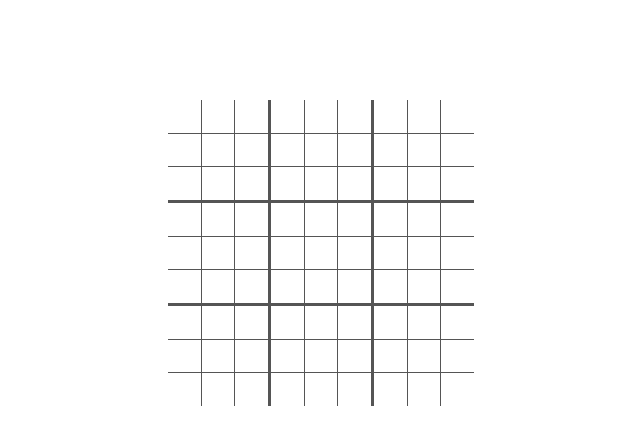
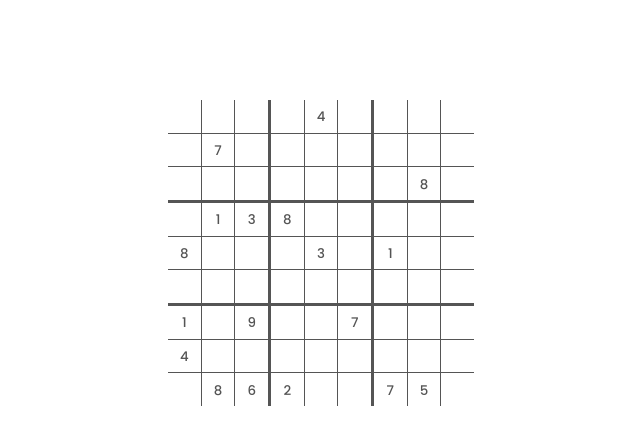
Before and after one commit to Thealekzzz/sudoku, a plain HTML site: page index.html in a window 1280 px wide. Shown: the whole page, without its empty margins (319-959 px from the left). Drawn offline with Linux system fonts and the light colour scheme.

Commit message:
generating field

```diff
--- a/index.html
+++ b/index.html
@@ -5,6 +5,8 @@
     <meta name="viewport" content="width=device-width, initial-scale=1.0">
     <title>Судоку</title>
     <link rel="stylesheet" href="style.css">
+    <link rel="preconnect" href="https://fonts.gstatic.com">
+    <link href="https://fonts.googleapis.com/css2?family=Poppins:wght@500&display=swap" rel="stylesheet">
     <script src="main.js" defer></script>
 </head>
 <body>
--- a/main.js
+++ b/main.js
@@ -2,10 +2,8 @@ let grid = document.querySelector('.grid')
 
 let bigSquare
 let smallSquare
-
-console.log('wiogho');
-
 let matrix = []
+let digits = [1,2,3,4,5,6,7,8,9]
 
 
 for(let i = 0; i < 9; i++) {
@@ -24,13 +22,10 @@ for(let i = 0; i < 9; i++) {
 
 let smalls = document.querySelectorAll('.smallSquare')
 
-// smalls.forEach(element => {
-//     element.value = Math.floor(Math.random()*8) + 1
-// });
-
 firstN = [0, 3, 6, 27, 30, 33, 54, 57, 60]
 fff = [0, 1, 2, 9, 10, 11, 18, 19, 20]
 
+function fillMatr() {
     for (let i = 0; i < 9; i++) {
         matrix.push([])
         for (let k = 0; k < 9; k++) {
@@ -43,13 +38,15 @@ for (let i = 0; i < 9; i++) {
 
     }
 
+}
+
 
 
 function rectIndex(item) {
     let cubeRow = Math.floor(item.getAttribute('row') / 3)
     let cubeCol = Math.floor(item.getAttribute('col') / 3)
 
-    return (cubeCol * 3 + cubeRow)
+    return (cubeRow * 3 + cubeCol)
 }
 
 function rowOfElement(item) {
@@ -87,23 +84,67 @@ function isRepeat(arr) {
 }
 
 function randomFill() {
-    for (let i = 0; i < 9; i++) {
-        for (let j = 0; j < 9; j++) {
-            let temp = matrix[i][j]
-            // temp.value = Math.floor(Math.random() * 8 + 1)
-            while (isRepeat(rowOfElement(temp)) ||
-            isRepeat(colOfElement(temp)) ||
-            isRepeat(cubeOfElement(temp))) {
-                temp.value = Math.floor(Math.random() * 8 + 1)
-                console.log('снова')
+    // for (let i = 0; i < 9; i++) {
+    //     for (let j = 0; j < 9; j++) {
+    //         let temp = matrix[i][j]
+    //         let arr = possibleN(temp)
+
+    //         // Заполнение всего поля ( не работает )
+    //         temp.value = arr[Math.floor(Math.random() * arr.length)]
+    //     }
+
+    // }
+
+    for (let i = 0; i < 20; i++) {
+        let tRow = Math.floor(Math.random() * 9)
+        let tCol = Math.floor(Math.random() * 9)
+        let temp = matrix[tRow][tCol]
+        let arr = possibleN(temp)
+
+        temp.setAttribute('disabled', true)
+
+        temp.value = arr[Math.floor(Math.random() * arr.length)]
+        // console.log('lgjhl');
+
     }
-            console.log('ля')
+    // console.log('конец')
+}
+
+function possibleN(item) {
+    let existing = new Set()
+
+    cubeOfElement(item).forEach(element => {
+        existing.add(+element.value)
+    })
+
+    rowOfElement(item).forEach(element => {
+        existing.add(+element.value)
+    })
+
+    colOfElement(item).forEach(element => {
+        existing.add(+element.value)
+    })
+
+    existing.delete('')
+
+    let tempDigits = []
+
+    // console.log(existing);
+
+    for (let i = 1; i <= 9; i++) {
+        if (!existing.has(i)) {
+            tempDigits.push(i)
+
         }
 
     }
-    console.log('конец')
+
+    return tempDigits
 }
 
-randomFill()
+
+
 // Так не получается. надо сделать скрипт который убирал бы
 // символы, которые уже есть из списка возможных
+fillMatr()
+randomFill()
--- a/style.css
+++ b/style.css
@@ -4,7 +4,6 @@
 
 body {
     margin: 0;
-    font-family: poppins;
     font-weight: 500;
 }
 
@@ -36,6 +35,7 @@ main {
 }
 
 .smallSquare {
+    font-family: poppins;
     background-color: white;
     cursor: pointer;
     padding-top: 3px;
```
Lines whose indentation alone changed are shown as unchanged.
